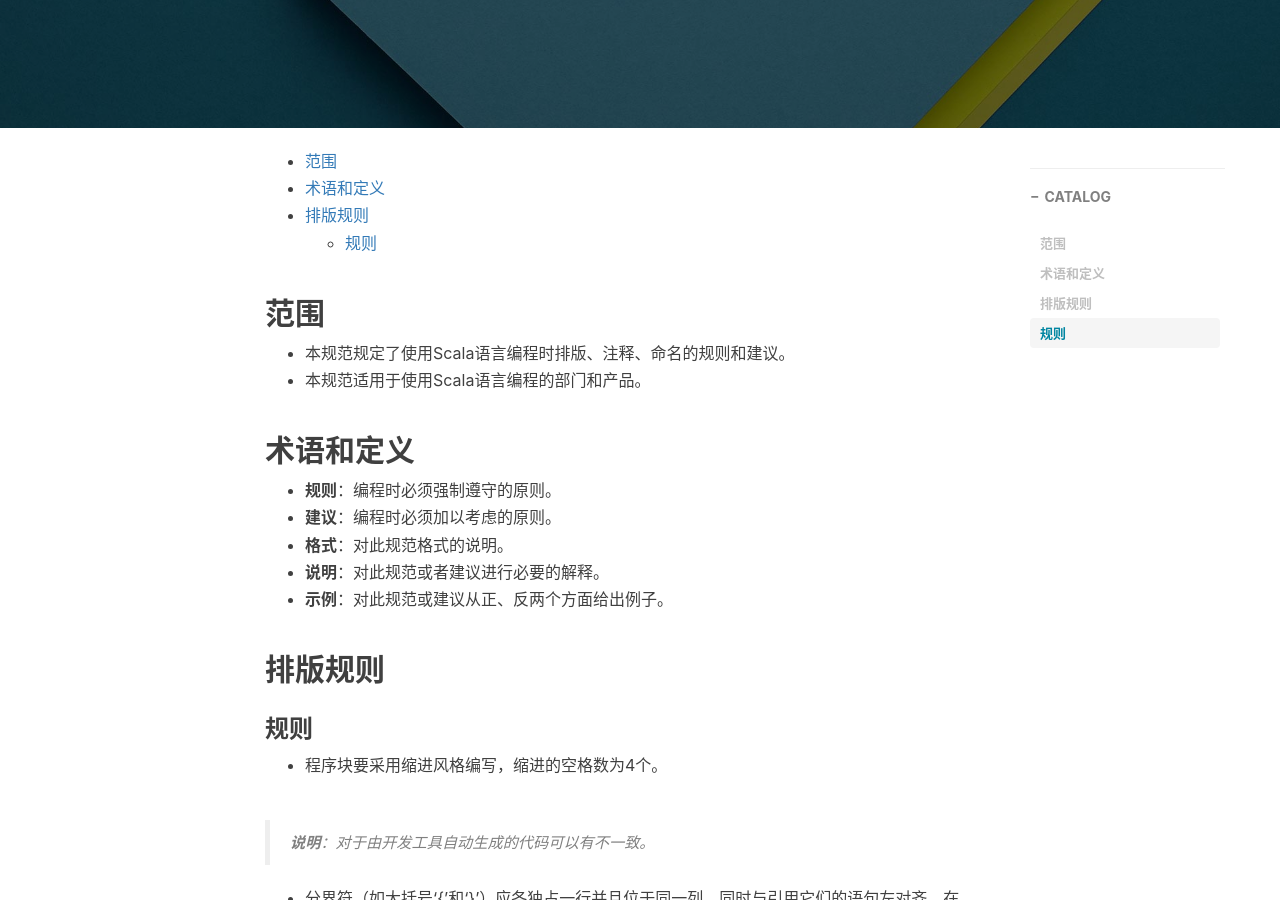
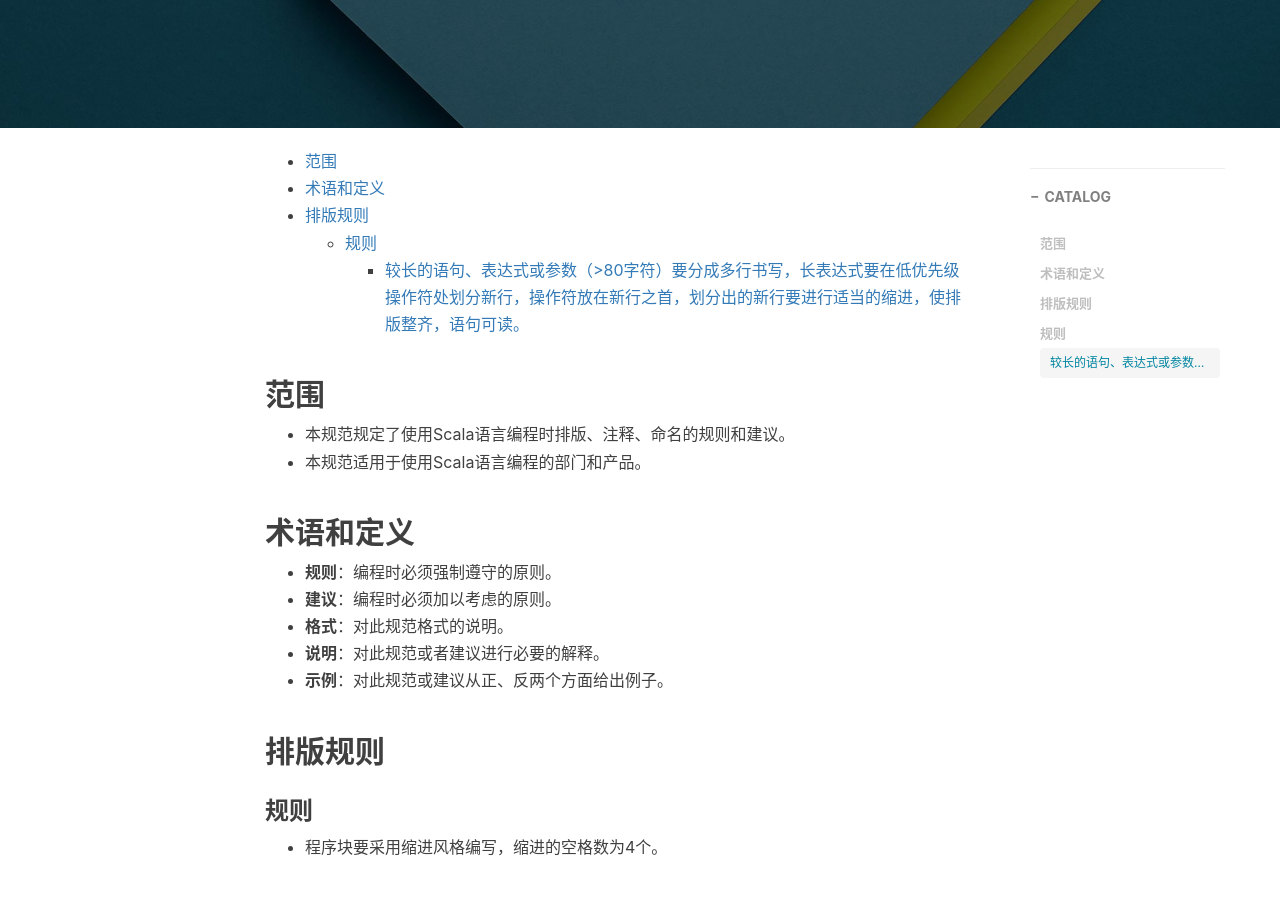
Before and after one commit to shoppingwang/shoppingwang.github.io, a Jekyll site: the page built from _posts/2016-07-21-spark-code-specification.markdown, in a window 1280 px wide and 900 px high, scrolled down 455 px. Built offline with Jekyll 4.4.1, drawn with Linux system fonts in a browser that asks for light colours; nearby versions of some CDN libraries; comment, search, counter and statistics services are not loaded.

Commit message:
增加编码规范

````diff
--- a/_posts/2016-07-21-spark-code-specification.markdown
+++ b/_posts/2016-07-21-spark-code-specification.markdown
@@ -77,7 +77,7 @@
 }
 ```
 
-较长的语句、表达式或参数（>80字符）要分成多行书写，长表达式要在低优先级操作符处划分新行，操作符放在新行之首，划分出的新行要进行适当的缩进，使排版整齐，语句可读。
+##### 较长的语句、表达式或参数（>80字符）要分成多行书写，长表达式要在低优先级操作符处划分新行，操作符放在新行之首，划分出的新行要进行适当的缩进，使排版整齐，语句可读。
 
 > 示例
 
````
